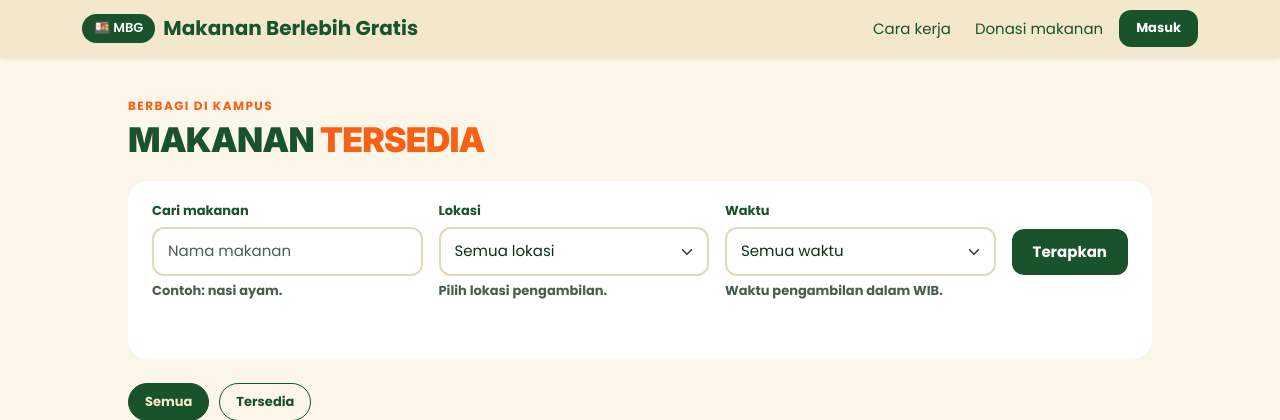
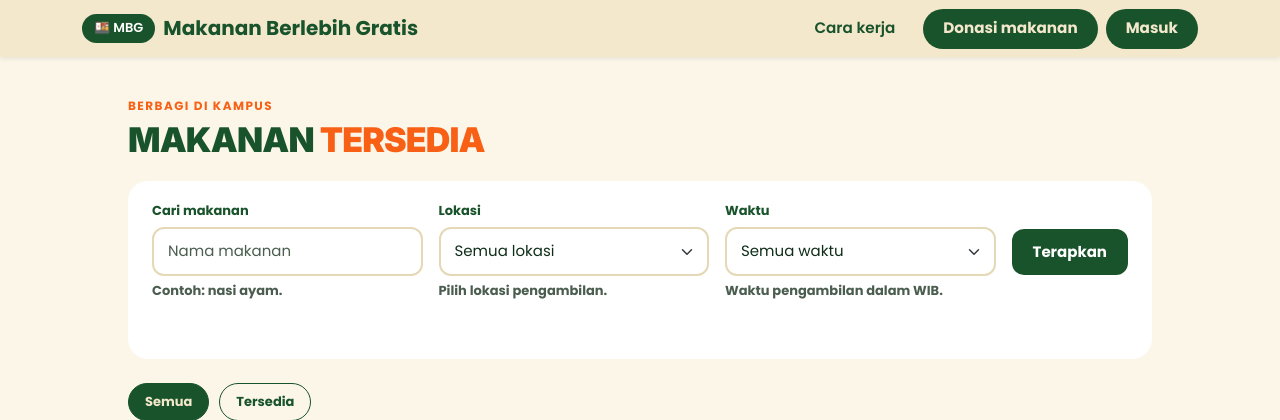
Before and after one commit to Kelompok-7-PBP-D-2026/Proyek-Tengah-Semester, a Django app: page /donasi/ in a window 1280 px wide. Shown: the top 420 px of the page. Run offline with Django 5.2, Linux system fonts and the light colour scheme; data that the repository does not hold is empty.

Commit message:
fix(ui): rapikan navigasi dan tautan landing

```diff
--- a/donasi/tests.py
+++ b/donasi/tests.py
@@ -417,6 +417,7 @@ class DonasiTests(TestCase):
 
     def test_navigation_is_different_for_donor_and_recipient(self):
         guest_html = self.client.get(reverse("donasi:daftar")).content.decode()
+        self.assertIn(f'{reverse("profil:home")}#cara-kerja', guest_html)
         self.assertNotIn(">Dampak</a>", guest_html)
 
         self.client.force_login(self.owner)
--- a/static/css/style.css
+++ b/static/css/style.css
@@ -48,6 +48,31 @@ body {
 footer.text-cream,
 footer .text-cream {
     color: var(--mbg-cream) !important;
+}
+
+/* Link navbar memakai bentuk pil yang sama pada hover dan halaman aktif. */
+.mbg-navbar-link {
+    display: inline-flex;
+    align-items: center;
+    justify-content: center;
+    min-height: 40px;
+    padding: 8px 20px;
+    border-radius: 999px;
+    color: var(--mbg-forest) !important;
+    font-family: "Poppins", sans-serif;
+    font-size: 0.95rem;
+    font-weight: 600;
+    line-height: 1.2;
+    text-decoration: none;
+    transition: background-color 150ms ease, color 150ms ease;
+}
+
+.mbg-navbar-link:hover,
+.mbg-navbar-link:focus-visible,
+.mbg-navbar-link.is-active {
+    background-color: var(--mbg-forest);
+    color: var(--mbg-cream) !important;
+    font-weight: 700;
 }
 
 /* Tombol */
--- a/templates/header.html
+++ b/templates/header.html
@@ -14,20 +14,20 @@
                     {% with ns=request.resolver_match.namespace %}
                     {% if user.is_staff or user.is_superuser %}
                     {# Varian Admin (figma-export/Navbar/Admin.png) #}
-                    <li class="nav-item"><a class="btn btn-mbg-green btn-sm px-3" href="{% url 'admin:profil_profildonor_changelist' %}">Verifikasi</a></li>
-                    <li class="nav-item"><a class="{% if ns == 'venue' %}btn btn-mbg-green btn-sm px-3 rounded-pill{% else %}nav-link text-forest{% endif %}" href="{% url 'venue:daftar' %}">Venue</a></li>
-                    <li class="nav-item"><a class="nav-link text-forest" href="{% url 'laporan:dashboard' %}">Laporan</a></li>
+                    <li class="nav-item"><a class="mbg-navbar-link is-active" href="{% url 'admin:profil_profildonor_changelist' %}">Verifikasi</a></li>
+                    <li class="nav-item"><a class="mbg-navbar-link {% if ns == 'venue' %}is-active{% endif %}" href="{% url 'venue:daftar' %}">Venue</a></li>
+                    <li class="nav-item"><a class="mbg-navbar-link {% if ns == 'laporan' %}is-active{% endif %}" href="{% url 'laporan:dashboard' %}">Laporan</a></li>
                     <li class="nav-item"><span class="chip text-sunshine">Admin</span></li>
                     {% elif user.profil_donor %}
                     {# Varian Donor: Klaim masuk, Donasi saya. Menu aktif tampil sebagai pil hijau. #}
-                    <li class="nav-item"><a class="{% if ns == 'klaim' %}btn btn-mbg-green btn-sm px-3 rounded-pill{% else %}nav-link text-forest{% endif %}" href="{% url 'klaim:incoming_claim_list' %}">Klaim masuk</a></li>
-                    <li class="nav-item"><a class="{% if ns == 'donasi' %}btn btn-mbg-green btn-sm px-3 rounded-pill{% else %}nav-link text-forest{% endif %}" href="{% url 'donasi:daftar' %}?mine=1">Donasi saya</a></li>
-                    <li class="nav-item"><a class="{% if ns == 'venue' %}btn btn-mbg-green btn-sm px-3 rounded-pill{% else %}nav-link text-forest{% endif %}" href="{% url 'venue:daftar' %}">Venue</a></li>
+                    <li class="nav-item"><a class="mbg-navbar-link {% if ns == 'klaim' %}is-active{% endif %}" href="{% url 'klaim:incoming_claim_list' %}">Klaim masuk</a></li>
+                    <li class="nav-item"><a class="mbg-navbar-link {% if ns == 'donasi' %}is-active{% endif %}" href="{% url 'donasi:daftar' %}?mine=1">Donasi saya</a></li>
+                    <li class="nav-item"><a class="mbg-navbar-link {% if ns == 'venue' %}is-active{% endif %}" href="{% url 'venue:daftar' %}">Venue</a></li>
                     <li class="nav-item"><span class="chip text-sunshine">Donor</span></li>
                     {% elif user.profil_penerima %}
                     {# Varian Penerima: Klaim saya, Cari makanan. Menu aktif tampil sebagai pil hijau. #}
-                    <li class="nav-item"><a class="{% if ns == 'klaim' %}btn btn-mbg-green btn-sm px-3 rounded-pill{% else %}nav-link text-forest{% endif %}" href="{% url 'klaim:claim_list' %}">Klaim saya</a></li>
-                    <li class="nav-item"><a class="{% if ns == 'donasi' %}btn btn-mbg-green btn-sm px-3 rounded-pill{% else %}nav-link text-forest{% endif %}" href="{% url 'donasi:daftar' %}">Cari makanan</a></li>
+                    <li class="nav-item"><a class="mbg-navbar-link {% if ns == 'klaim' %}is-active{% endif %}" href="{% url 'klaim:claim_list' %}">Klaim saya</a></li>
+                    <li class="nav-item"><a class="mbg-navbar-link {% if ns == 'donasi' %}is-active{% endif %}" href="{% url 'donasi:daftar' %}">Cari makanan</a></li>
                     <li class="nav-item"><span class="chip text-sunshine">Penerima</span></li>
                     {% endif %}
                     {% endwith %}
@@ -41,9 +41,9 @@
                         </form>
                     </li>
                 {% else %}
-                    <li class="nav-item"><a class="nav-link text-forest" href="#cara-kerja">Cara kerja</a></li>
-                    <li class="nav-item"><a class="nav-link text-forest" href="{% url 'donasi:daftar' %}">Donasi makanan</a></li>
-                    <li class="nav-item"><a class="btn btn-mbg-green btn-sm px-3" href="{% url 'login' %}">Masuk</a></li>
+                    <li class="nav-item"><a class="mbg-navbar-link" href="{% url 'profil:home' %}#cara-kerja">Cara kerja</a></li>
+                    <li class="nav-item"><a class="mbg-navbar-link {% if request.resolver_match.namespace == 'donasi' %}is-active{% endif %}" href="{% url 'donasi:daftar' %}">Donasi makanan</a></li>
+                    <li class="nav-item"><a class="mbg-navbar-link is-active" href="{% url 'login' %}">Masuk</a></li>
                 {% endif %}
             </ul>
         </div>
```
